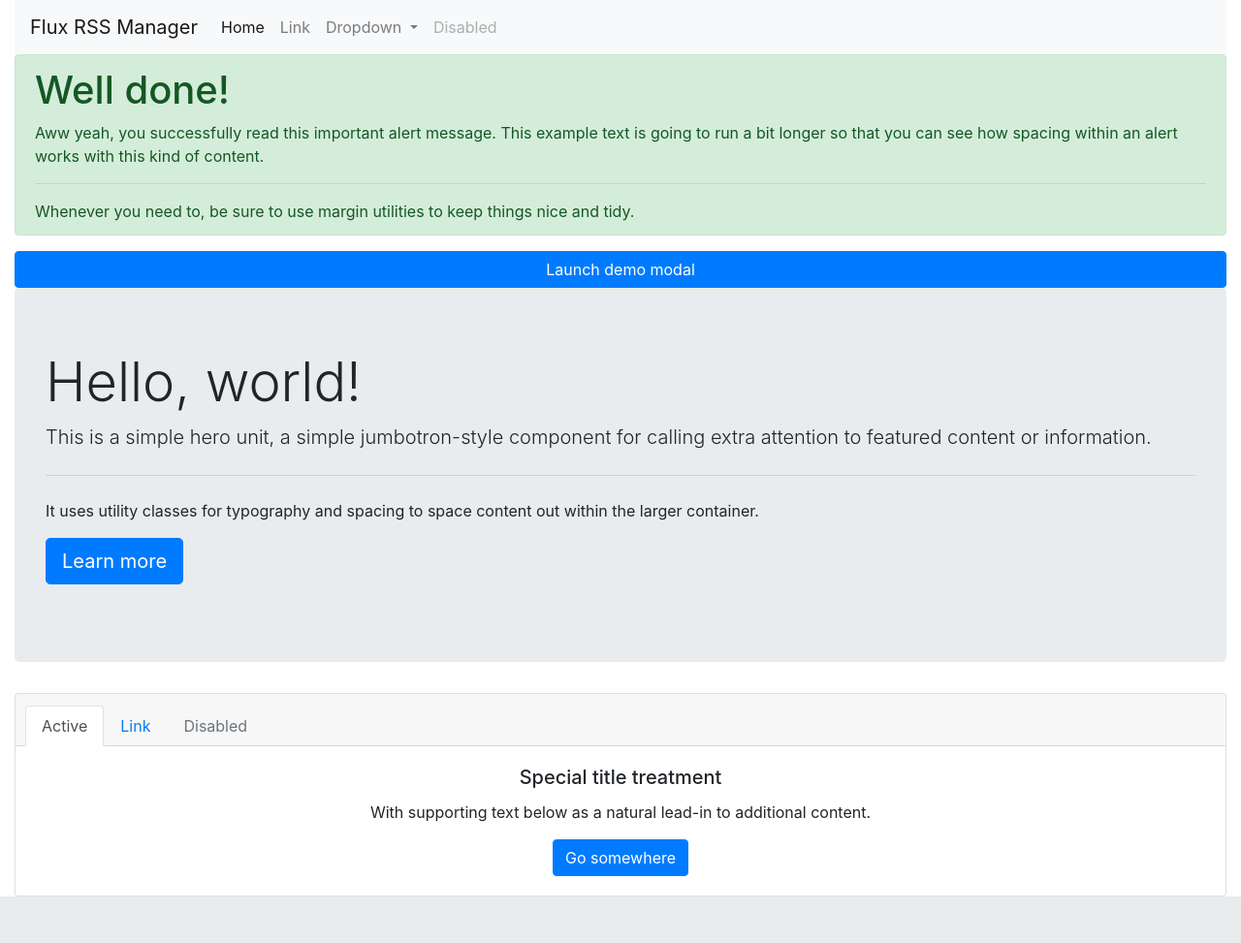
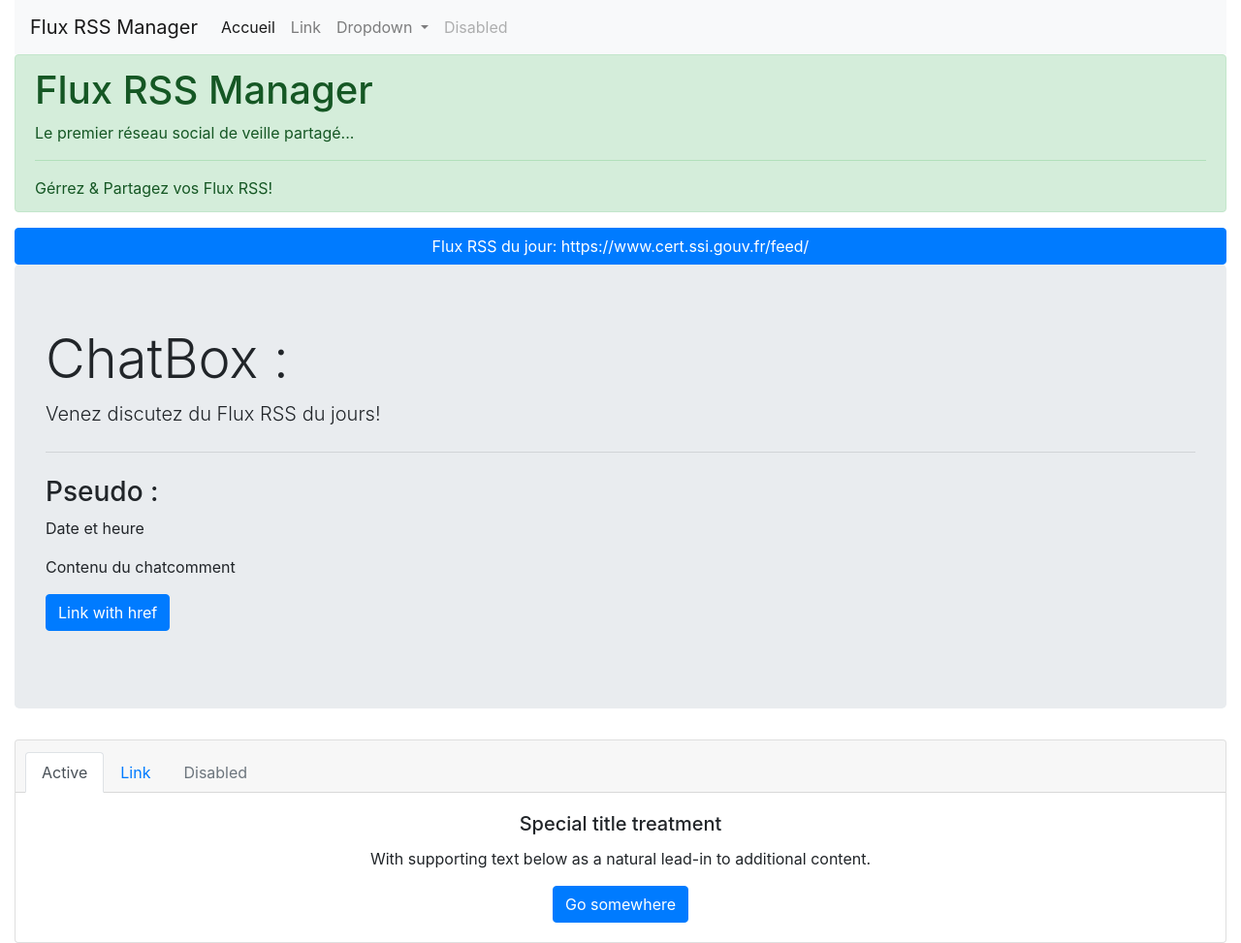
Before and after one commit to Simon-kercode/exo-s-curit-, a PHP site: page / in a window 1280 px wide. Shown: the whole page at 97% size. Before the commit the page ends 925 px from the top, so only its background shows below. Run offline with PHP 8.4, Linux system fonts and the light colour scheme; data that the repository does not hold is empty; some libraries are stand-ins or nearby versions.

Commit message:
indexView v3

```diff
--- a/index.php
+++ b/index.php
@@ -9,7 +9,7 @@
     //Rooter ++++++++++++++++++++++++++++++++++++++++++++++++++++++++++++++++++++++++++++++++++++++++++++++++++++++++++++++++++++++++++++++
     try{
         $controller= new \Project\Controller\AllUserController();
-
+#AllUser//Index +++++++++++++++++++++++++++++++++++++++++++++++++++++++++++++++++++++++++++++++++++++++++++++++++++++++++++++++++++++++++++
         $controller->index();
     }
 
--- a/src/View/frontend/indexView.php
+++ b/src/View/frontend/indexView.php
@@ -4,27 +4,26 @@
 
 <!-- Welcome message +++++++++++++++++++++++++++++++++++++++++++++++++++++++++++++++++++++++++++++++++++++ -->
 <div class="alert alert-success" role="alert">
-    <h1 class="alert-heading">Well done!</h1>
-    <p>Aww yeah, you successfully read this important alert message. This example text is going to run a bit longer so that you can see how spacing within an alert works with this kind of content.</p>
+    <h1 class="alert-heading">Flux RSS Manager</h1>
+    <p>Le premier réseau social de veille partagé...</p>
     <hr>
-    <p class="mb-0">Whenever you need to, be sure to use margin utilities to keep things nice and tidy.</p>
+    <p class="mb-0">Gérrez &amp; Partagez vos Flux RSS!</p>
 </div>
 
 <!-- Button trigger modal ++++++++++++++++++++++++++++++++++++++++++++++++++++++++++++++++++++++++++++++++ -->
-<button type="button" class="btn btn-primary col-12" data-toggle="modal" data-target="#exampleModalLong">
-  Launch demo modal
-</button>
+<button type="button" class="btn btn-primary col-12" data-toggle="modal" data-target="#exampleModalLong">Flux RSS du jour: <?= htmlspecialchars($url); ?></button>
 
 <!-- Modal +++++++++++++++++++++++++++++++++++++++++++++++++++++++++++++++++++++++++++++++++++++++++++++++ -->
 <div class="modal fade" id="exampleModalLong" tabindex="-1" role="dialog" aria-labelledby="exampleModalLongTitle" aria-hidden="true">
     <div class="modal-dialog" role="document">
         <div class="modal-content">
             <div class="modal-header">
-                <h5 class="modal-title" id="exampleModalLongTitle">Modal title</h5>
+                <h5 class="modal-title" id="exampleModalLongTitle"><?= htmlspecialchars($url); ?></h5>
                 <button type="button" class="close" data-dismiss="modal" aria-label="Close">
                     <span aria-hidden="true">&times;</span>
                 </button>
             </div>
+            <!-- Flux RSS ++++++++++++++++++++++++++++++++++++++++++++++++++++++++++++++++++++++++++++++++ -->
             <div class="modal-body">
                 <?php
                     echo '<ul>';
@@ -44,7 +43,7 @@
             </div>
             <div class="modal-footer">
                 <button type="button" class="btn btn-secondary" data-dismiss="modal">Close</button>
-                <button type="button" class="btn btn-primary">Save changes</button>
+                <button type="button" class="btn btn-primary">Savegarder Le flux</button>
             </div>
         </div>
     </div>
@@ -52,13 +51,27 @@
 
 <!-- Jumbotron Chat ++++++++++++++++++++++++++++++++++++++++++++++++++++++++++++++++++++++++++++++++++++++++++ -->
 <div class="jumbotron">
-    <h1 class="display-4">Hello, world!</h1>
-    <p class="lead">This is a simple hero unit, a simple jumbotron-style component for calling extra attention to featured content or information.</p>
+    <h2 class="display-4">ChatBox :</h2>
+    <p class="lead">Venez discutez du Flux RSS du jours!</p>
     <hr class="my-4">
-    <p>It uses utility classes for typography and spacing to space content out within the larger container.</p>
+    <h3>Pseudo :</h3>
+    <p><span>Date et heure</span><p>
+    <p>Contenu du chatcomment</p>
     <p class="lead">
-        <a class="btn btn-primary btn-lg" href="#" role="button">Learn more</a>
+        <!-- Collapse Chat Form ++++++++++++++++++++++++++++++++++++++++++++++++++++++++++++++++++++++++++++++ -->
+        <a class="btn btn-primary" data-toggle="collapse" href="#collapseExample" role="button" aria-expanded="false" aria-controls="collapseExample">Link with href</a>
     </p>
+    <div class="collapse" id="collapseExample">
+        <div class="card card-body">
+            <form>
+                <div class="form-group">
+                    <label for="exampleFormControlTextarea1">Example textarea</label>
+                    <textarea class="form-control" id="exampleFormControlTextarea1" rows="3"></textarea>
+                    <button type="submit" class="btn btn-primary">Submit</button>
+                </div>
+            </form>
+        </div>
+    </div>
 </div>
 
 <?php
--- a/src/View/frontend/template.php
+++ b/src/View/frontend/template.php
@@ -35,7 +35,7 @@
         <header class="sticky-top">
             <!-- Navbar ++++++++++++++++++++++++++++++++++++++++++++++++++++++++++++++++++++++++++++++++++++++++++++++++ -->
             <nav class="navbar navbar-expand-lg navbar-light bg-light">
-                <a class="navbar-brand" href="#">Flux RSS Manager</a>
+                <a class="navbar-brand" href="index.php">Flux RSS Manager</a>
                 <button class="navbar-toggler" type="button" data-toggle="collapse" data-target="#navbarSupportedContent" aria-controls="navbarSupportedContent" aria-expanded="false" aria-label="Toggle navigation">
                     <span class="navbar-toggler-icon"></span>
                 </button>
@@ -43,7 +43,7 @@
                 <div class="collapse navbar-collapse" id="navbarSupportedContent">
                     <ul class="navbar-nav mr-auto">
                         <li class="nav-item active">
-                            <a class="nav-link" href="#">Home <span class="sr-only">(current)</span></a>
+                            <a class="nav-link" href="index.php">Accueil <span class="sr-only">(current)</span></a>
                         </li>
                         <li class="nav-item">
                             <a class="nav-link" href="#">Link</a>
```
